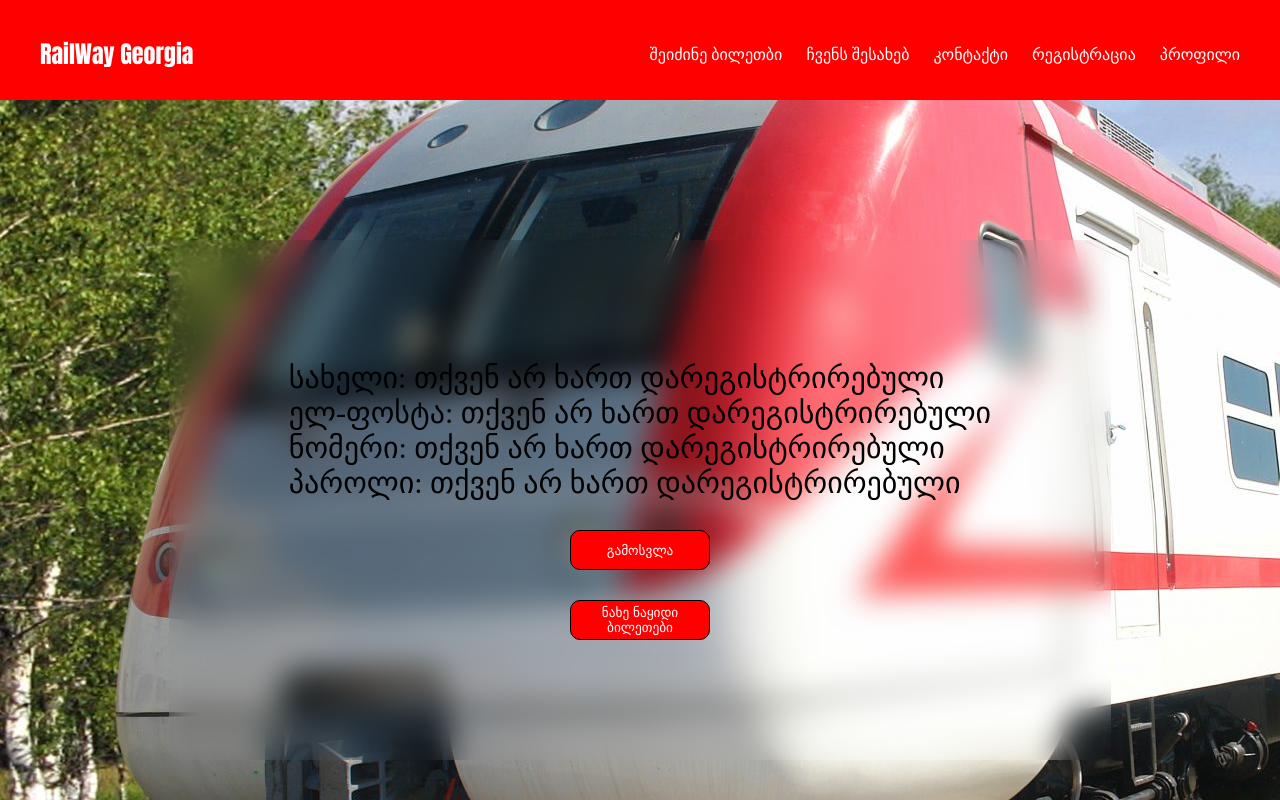
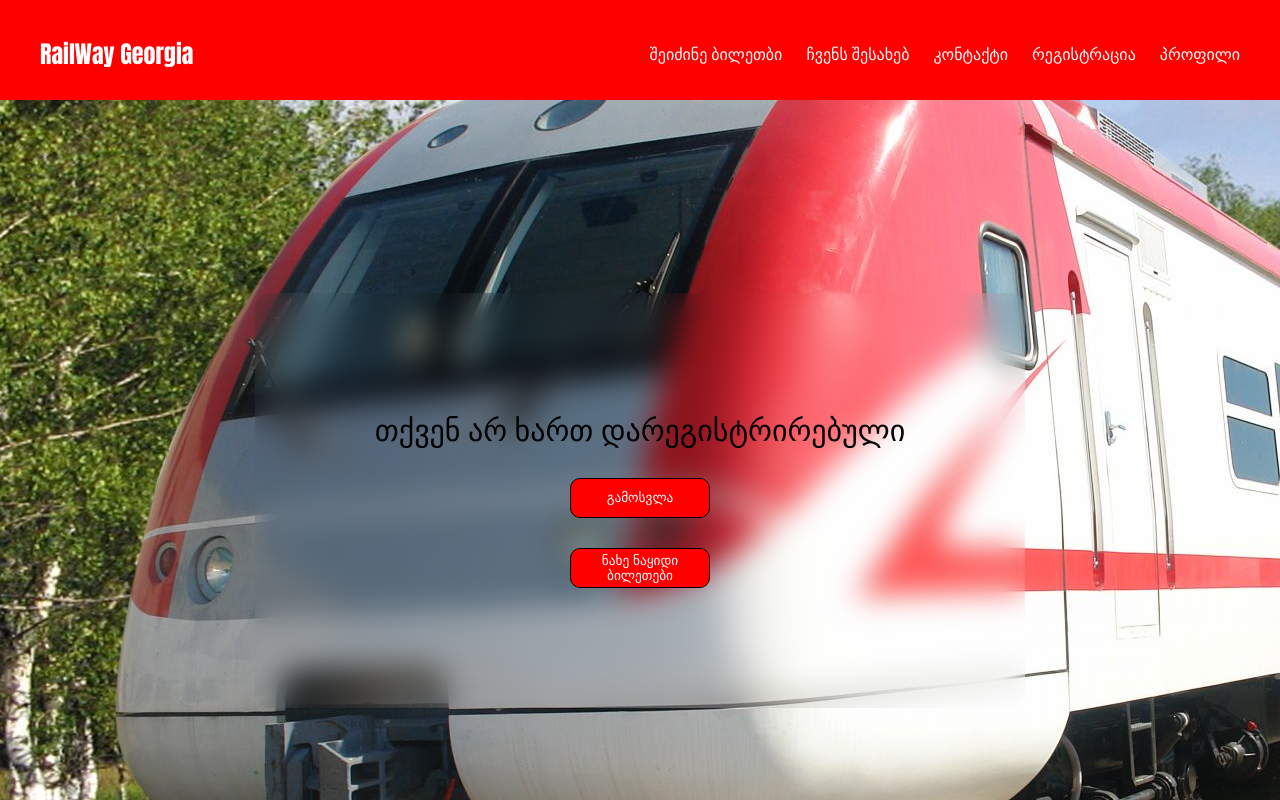
Before and after one commit to lashamm/projectAngular, an Angular app in the folder AngularProject/: page /client-profile in a window 1280 px wide. Shown: the top 800 px of the page. Built offline with nearby package versions, Linux system fonts and the light colour scheme.

Commit message:
profile better now

```diff
--- a/AngularProject/src/app/client-profile/client-profile.component.html
+++ b/AngularProject/src/app/client-profile/client-profile.component.html
@@ -1,10 +1,10 @@
 <main>
     <div class="info">
     <div  class="infos">
-<p>სახელი: {{name}}</p>
-<p>ელ-ფოსტა: {{mail}}</p>
-<p>ნომერი: {{num}}</p>
-<p>პაროლი: {{pass}}</p>
+<p>{{name}}</p>
+<p>{{mail}}</p>
+<p>{{num}}</p>
+<p>{{pass}}</p>
 </div>
 <div class="btn" >
     <button  routerLink="/home" (click)="fun()">გამოსვლა</button>
--- a/AngularProject/src/app/client-profile/client-profile.component.ts
+++ b/AngularProject/src/app/client-profile/client-profile.component.ts
@@ -16,18 +16,18 @@ export class ClientProfileComponent {
   constructor(private auth : SignalService) { }
 
   name: string = 'თქვენ არ ხართ დარეგისტრირებული';
-  mail: string = 'თქვენ არ ხართ დარეგისტრირებული';
-  num: string = 'თქვენ არ ხართ დარეგისტრირებული';
-  pass: string = 'თქვენ არ ხართ დარეგისტრირებული';
+  mail: string = '';
+  num: string = '';
+  pass: string = '';
 
   ngOnInit() {
     try {
       const userData = JSON.parse(localStorage.getItem("userObj") || "[]");
       if (userData.length > 0) {
-        this.name = userData[0].name || this.name;
-        this.mail = userData[0].mail || this.mail;
-        this.pass = userData[0].pass || this.pass;
-        this.num  = userData[0].num  || this.num;
+        this.name = 'სახელი: ' + userData[0].name || this.name;
+        this.mail = 'მეილი: ' + userData[0].mail || this.mail;
+        this.pass = 'პაროლი: ' + userData[0].pass || this.pass;
+        this.num  = 'ტელეფონი: ' + userData[0].num  || this.num;
       }
     } catch (e) {
       console.error("Error parsing user data:", e);
@@ -38,9 +38,6 @@ export class ClientProfileComponent {
     localStorage.removeItem('userObj');
     this.auth.deAuth();
     this.name = 'თქვენ არ ხართ დარეგისტრირებული';
-    this.mail = 'თქვენ არ ხართ დარეგისტრირებული';
-    this.num = 'თქვენ არ ხართ დარეგისტრირებული';
-    this.pass = 'თქვენ არ ხართ დარეგისტრირებული';
   }
 
 }
```
